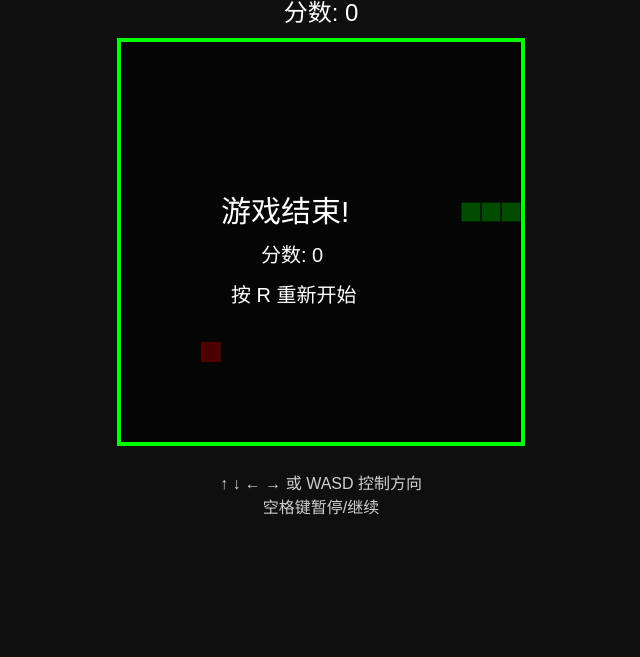
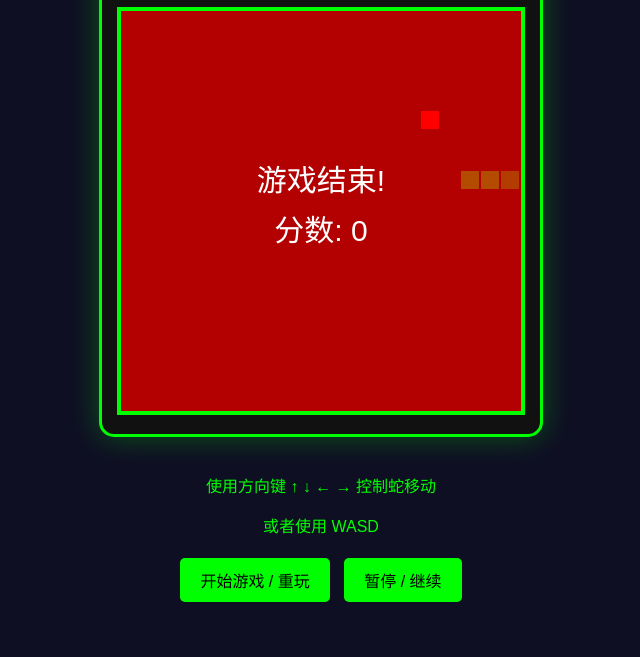
Before and after one commit to Kong-1024/snake-game, a plain HTML site: page index.html in a window 1280 px wide. Shown: the part 183-840 px from the top of the page, without its empty margins (319-959 px from the left). Before the commit the page ends 800 px from the top, so only its background shows below. Drawn offline with Linux system fonts and the light colour scheme.

Commit message:
Add classic Snake game (贪吃蛇) using HTML5 Canvas

```diff
--- a/index.html
+++ b/index.html
@@ -7,46 +7,68 @@
     <style>
         body {
             margin: 0;
-            padding: 0;
+            padding: 20px;
+            font-family: 'Microsoft YaHei', Arial, sans-serif;
+            background: #0f0f23;
+            color: #0f0;
             display: flex;
             justify-content: center;
             align-items: center;
             min-height: 100vh;
-            background: #0f0f0f;
-            font-family: Arial, sans-serif;
             flex-direction: column;
-            color: white;
-        }
-        canvas {
-            border: 4px solid #0f0;
-            background: #111;
-        }
-        .container {
-            text-align: center;
         }
         h1 {
             margin-bottom: 10px;
+            text-align: center;
+        }
+        #game-container {
+            background: #111;
+            padding: 15px;
+            border-radius: 15px;
+            box-shadow: 0 0 30px rgba(0, 255, 0, 0.3);
+            border: 3px solid #0f0;
+        }
+        canvas {
+            background: #000;
+            border: 4px solid #0f0;
+            image-rendering: pixelated;
+        }
+        .controls {
+            margin-top: 20px;
+            text-align: center;
+            max-width: 400px;
         }
         .score {
             font-size: 24px;
             margin-bottom: 10px;
         }
-        .instructions {
-            margin-top: 20px;
+        button {
+            background: #0f0;
+            color: #000;
+            border: none;
+            padding: 10px 20px;
+            margin: 5px;
             font-size: 16px;
-            opacity: 0.8;
+            border-radius: 5px;
+            cursor: pointer;
+        }
+        button:hover {
+            background: #0c0;
         }
     </style>
 </head>
 <body>
-    <div class="container">
-        <h1>贪吃蛇 Snake</h1>
+    <h1>🐍 贪吃蛇 Snake Game</h1>
+    <div id="game-container">
         <div class="score">分数: <span id="score">0</span></div>
         <canvas id="game" width="400" height="400"></canvas>
-        <div class="instructions">
-            ↑ ↓ ← → 或 WASD 控制方向<br>
-            空格键暂停/继续
-        </div>
+    </div>
+
+    <div class="controls">
+        <p>使用方向键 ↑ ↓ ← → 控制蛇移动</p>
+        <p>或者使用 WASD</p>
+        <button onclick="startGame()">开始游戏 / 重玩</button>
+        <button onclick="pauseGame()">暂停 / 继续</button>
     </div>
 
     <script>
@@ -58,54 +80,58 @@
         let snake = [
             {x: 160, y: 160},
             {x: 140, y: 160},
-            {x: 120, y: 160}
+            {x: 120, y: 160},
         ];
         let dx = grid;
         let dy = 0;
-        let foodX = 300;
-        let foodY = 300;
-        let changingDirection = false;
+        let food = {x: 300, y: 300};
         let gameOverFlag = false;
         let paused = false;
 
         function randomFood() {
-            foodX = Math.floor(Math.random() * (canvas.width / grid)) * grid;
-            foodY = Math.floor(Math.random() * (canvas.height / grid)) * grid;
+            food.x = Math.floor(Math.random() * (canvas.width / grid)) * grid;
+            food.y = Math.floor(Math.random() * (canvas.height / grid)) * grid;
         }
 
         function draw() {
-            ctx.clearRect(0, 0, canvas.width, canvas.height);
+            // 背景
+            ctx.fillStyle = '#000';
+            ctx.fillRect(0, 0, canvas.width, canvas.height);
 
-            // 画蛇
+            // 蛇
             ctx.fillStyle = '#0f0';
-            for (let i = 0; i < snake.length; i++) {
-                ctx.fillRect(snake[i].x, snake[i].y, grid, grid);
-                ctx.strokeStyle = '#000';
-                ctx.strokeRect(snake[i].x, snake[i].y, grid, grid);
-            }
+            snake.forEach((part, index) => {
+                ctx.fillRect(part.x, part.y, grid-2, grid-2);
+                if (index === 0) {
+                    // 蛇头
+                    ctx.fillStyle = '#0c0';
+                    ctx.fillRect(part.x, part.y, grid-2, grid-2);
+                    ctx.fillStyle = '#0f0';
+                }
+            });
 
-            // 画食物
+            // 食物
             ctx.fillStyle = '#f00';
-            ctx.fillRect(foodX, foodY, grid, grid);
-
-            // 更新分数
-            document.getElementById('score').textContent = score;
+            ctx.fillRect(food.x, food.y, grid-2, grid-2);
         }
 
         function update() {
             if (gameOverFlag || paused) return;
 
-            changingDirection = false;
+            count++;
+            if (count < 6) return; // 控制速度
+            count = 0;
 
+            // 移动
             const head = {x: snake[0].x + dx, y: snake[0].y + dy};
 
-            // 墙壁碰撞
+            // 撞墙
             if (head.x < 0 || head.x >= canvas.width || head.y < 0 || head.y >= canvas.height) {
                 gameOver();
                 return;
             }
 
-            // 自身碰撞
+            // 撞自己
             for (let i = 0; i < snake.length; i++) {
                 if (head.x === snake[i].x && head.y === snake[i].y) {
                     gameOver();
@@ -116,8 +142,9 @@
             snake.unshift(head);
 
             // 吃食物
-            if (head.x === foodX && head.y === foodY) {
+            if (head.x === food.x && head.y === food.y) {
                 score += 10;
+                document.getElementById('score').textContent = score;
                 randomFood();
             } else {
                 snake.pop();
@@ -128,76 +155,72 @@
 
         function gameOver() {
             gameOverFlag = true;
-            ctx.fillStyle = 'rgba(0,0,0,0.7)';
+            ctx.fillStyle = 'rgba(255,0,0,0.7)';
             ctx.fillRect(0, 0, canvas.width, canvas.height);
             ctx.fillStyle = '#fff';
             ctx.font = '30px Arial';
-            ctx.fillText('游戏结束!', 100, 180);
-            ctx.font = '20px Arial';
-            ctx.fillText('分数: ' + score, 140, 220);
-            ctx.fillText('按 R 重新开始', 110, 260);
+            ctx.textAlign = 'center';
+            ctx.fillText('游戏结束!', canvas.width/2, canvas.height/2 - 20);
+            ctx.fillText('分数: ' + score, canvas.width/2, canvas.height/2 + 30);
         }
 
-        function loop() {
-            if (count % 4 === 0) {
-                update();
-            }
-            count++;
-            requestAnimationFrame(loop);
-        }
+        function changeDirection(e) {
+            if (gameOverFlag) return;
 
-        document.addEventListener('keydown', e => {
-            if (changingDirection) return;
-            changingDirection = true;
-
-            switch (e.key) {
+            switch(e.key) {
                 case 'ArrowLeft':
                 case 'a':
                 case 'A':
-                    if (dx !== grid) {
-                        dx = -grid;
-                        dy = 0;
-                    }
+                    if (dx !== grid) { dx = -grid; dy = 0; }
                     break;
                 case 'ArrowUp':
                 case 'w':
                 case 'W':
-                    if (dy !== grid) {
-                        dx = 0;
-                        dy = -grid;
-                    }
+                    if (dy !== grid) { dx = 0; dy = -grid; }
                     break;
                 case 'ArrowRight':
                 case 'd':
                 case 'D':
-                    if (dx !== -grid) {
-                        dx = grid;
-                        dy = 0;
-                    }
+                    if (dx !== -grid) { dx = grid; dy = 0; }
                     break;
                 case 'ArrowDown':
                 case 's':
                 case 'S':
-                    if (dy !== -grid) {
-                        dx = 0;
-                        dy = grid;
-                    }
-                    break;
-                case ' ':
-                    paused = !paused;
-                    break;
-                case 'r':
-                case 'R':
-                    if (gameOverFlag) {
-                        location.reload();
-                    }
+                    if (dy !== -grid) { dx = 0; dy = grid; }
                     break;
             }
-        });
+        }
 
-        randomFood();
-        draw();
-        loop();
+        function startGame() {
+            snake = [
+                {x: 160, y: 160},
+                {x: 140, y: 160},
+                {x: 120, y: 160},
+            ];
+            dx = grid;
+            dy = 0;
+            score = 0;
+            document.getElementById('score').textContent = '0';
+            gameOverFlag = false;
+            paused = false;
+            randomFood();
+            draw();
+        }
+
+        function pauseGame() {
+            paused = !paused;
+        }
+
+        // 初始化
+        function init() {
+            randomFood();
+            draw();
+
+            document.addEventListener('keydown', changeDirection);
+            setInterval(update, 1000/60); // 60fps loop
+        }
+
+        window.onload = init;
     </script>
 </body>
 </html>
```
